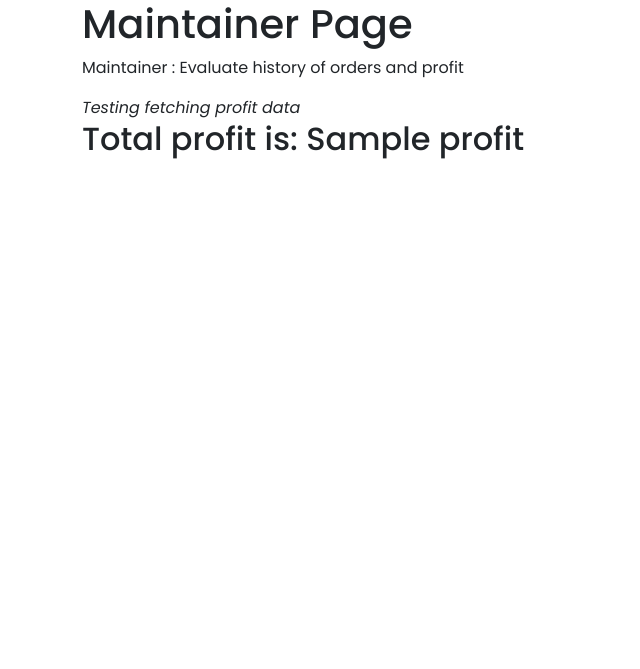
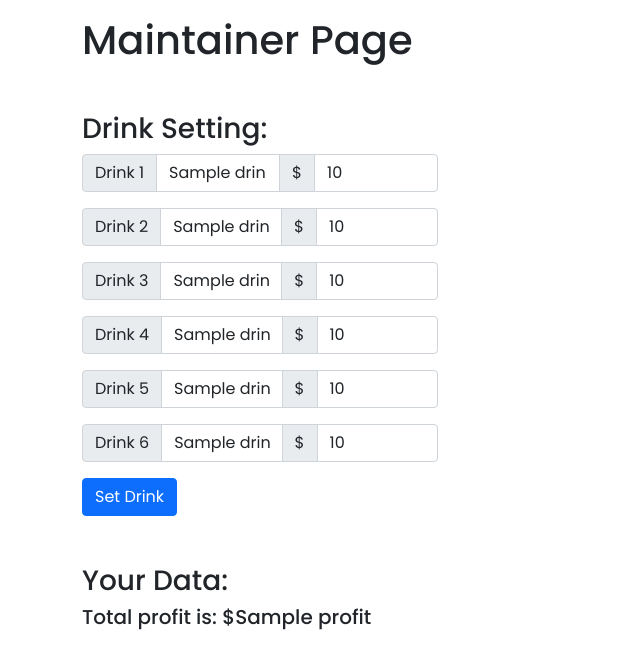
Before and after one commit to Trisentosa/SmartDispenser, a Flask app: template website/templates/maintainer.html in a window 1280 px wide. Shown: the top 669 px of the page, without its empty margins (0-640 px from the left). Run offline with Flask 2, Linux system fonts and the light colour scheme; the template is opened without the code that fills it: most values are stand-ins (such as "Sample title", 1, 10 or a date in 2020).

Commit message:
maintainer page - drink setting, auto detect payment

```diff
--- a/website/main.py
+++ b/website/main.py
@@ -24,10 +24,11 @@ config = {
 firebase = pyrebase.initialize_app(config)
 db = firebase.database()
 
-# Routes
+### BASIC ROUTES ###
 @app.route("/", methods=["GET"])
 def home():
-    return render_template("home.html")
+    drinkSetting = db.child("maintainer").child("drinkSetting").get().val()
+    return render_template("home.html", drinkSetting=drinkSetting)
 
 @app.route("/login", methods=["GET"])
 def login():
@@ -39,7 +40,9 @@ def register():
 
 @app.route("/maintainer", methods=["GET"])
 def maintainer():
-    return render_template("maintainer.html")
+    totalProfit = db.child("maintainer").child("totalProfit").get().val()
+    drinkSetting = db.child("maintainer").child("drinkSetting").get().val()
+    return render_template("maintainer.html", profit=totalProfit, drinkSetting=drinkSetting)
 
 @app.route("/controller", methods=["GET","POST"])
 def controller():
@@ -52,6 +55,7 @@ def controller():
             statusArray.append("OFF")
 
     if request.method == 'GET':
+        #Get request is temporary only
         return render_template("controller.html", statusArray=statusArray)
     else:
         paypalToken = payment.getToken()
@@ -66,9 +70,9 @@ def controller():
             price = db.child("currentOrder").child("price").get().val()
             currentProfit = db.child("maintainer").child("totalProfit").get().val()
             newProfit = db.child("maintainer").child("totalProfit").set(currentProfit+price)
-            return render_template("maintainer.html", profit = newProfit)
+            return render_template("controller.html", statusArray=statusArray)
 
-### COntrol Pump ###
+### Control Pump ###
 
 @app.route("/pump/<pumpNumber>", methods=["POST"])
 def push(pumpNumber):
@@ -85,25 +89,16 @@ def push(pumpNumber):
 
 ### PAYMENT REST API ###
 
-@app.route('/cancelOrder', methods=['POST'])
-def cancelOrder():
-    orderID = db.child("currentOrder").child("orderID").get()
-
-    #Cancel Order
-    paypalToken = payment.getToken()
-    headers = {"Authorization":"Bearer {}".format(paypalToken)}
-    cancelRequest = requests.delete("https://api-m.sandbox.paypal.com/v1/checkout/orders/{}".format(orderID.val()), headers=headers)
-    print(cancelRequest.status_code)
-    return redirect(url_for("home") )
-
-
 @app.route('/makeOrder', methods=['POST'])
 def makeOrder():
+    # Get form data
     formData = request.form # Get form data
+    drinkNumber = formData["drink"]
+    drinkName = db.child("maintainer").child("drinkSetting").child("drink{}".format(drinkNumber)).child("name").get().val()
+    drinkPrice = db.child("maintainer").child("drinkSetting").child("drink{}".format(drinkNumber)).child("price").get().val()
 
     # Create order request to paypal backend
-    orderValue =  payment.getTotalPrice(formData["drink"])
-    jsonData = payment.makePaypalJSON("Team Kiwi Drink", "Order: {} flavor".format(formData["drink"]), orderValue)
+    jsonData = payment.makePaypalJSON("Team Kiwi Drink", "Order: {} flavor".format(drinkName), drinkPrice)
     paypalToken = payment.getToken()
     headers = {"Authorization":"Bearer {}".format(paypalToken)}
     orderData = requests.post("https://api-m.sandbox.paypal.com/v2/checkout/orders", headers=headers, json=jsonData)
@@ -117,11 +112,34 @@ def makeOrder():
 
     #store order info (order id, drink type, price)
     db.child("currentOrder").child("orderID").set(orderID)
-    db.child("currentOrder").child("drink").set(formData["drink"])
-    db.child("currentOrder").child("price").set(orderValue)
+    db.child("currentOrder").child("drink").set(drinkName)
+    db.child("currentOrder").child("price").set(drinkPrice)
     db.child("currentOrder").child("orderLink").set(paymentLink)
 
-    return render_template("payOrder.html", drink=formData["drink"], value = orderValue, orderID=orderID, paypalToken=paypalToken)
+    return render_template("payOrder.html", drink=drinkName, value = drinkPrice, orderID=orderID, paypalToken=paypalToken)
+
+@app.route('/cancelOrder', methods=['POST'])
+def cancelOrder():
+    orderID = db.child("currentOrder").child("orderID").get()
+
+    #Cancel Order
+    paypalToken = payment.getToken()
+    headers = {"Authorization":"Bearer {}".format(paypalToken)}
+    cancelRequest = requests.delete("https://api-m.sandbox.paypal.com/v1/checkout/orders/{}".format(orderID.val()), headers=headers)
+    print(cancelRequest.status_code)
+    return redirect(url_for("home") )
+
+### MAINTAINER ROUTE ###
+@app.route('/setDrink', methods=['POST'])
+def setDrink():
+    formData = request.form # Get form data
+    print(formData)
+    for i in range(1,7):
+        drinkName = formData["drink{}".format(i)]
+        drinkPrice = 0 if float(formData["price{}".format(i)]) < 0 else float(formData["price{}".format(i)])
+        db.child("maintainer").child("drinkSetting").child("drink{}".format(i)).child("name").set(drinkName)
+        db.child("maintainer").child("drinkSetting").child("drink{}".format(i)).child("price").set(drinkPrice)
+    return redirect(url_for("home") )
 
 if __name__ == '__main__':
     app.run(debug=True)
--- a/website/templates/base.html
+++ b/website/templates/base.html
@@ -6,6 +6,7 @@
   <head>
     <meta charset="utf-8" />
     <meta name="viewport" content="width=device-width, initial-scale=1" />
+    <title>Smart Dispenser</title>
 
     <!-- BOOTSTRAP 5-->
     <link
--- a/website/templates/controller.html
+++ b/website/templates/controller.html
@@ -1,7 +1,7 @@
 {% extends "base.html" %} {% block title %}Maintainer{% endblock %} {% block
 head %} {% endblock %} {% block content %}
 <h1>Controller Page</h1>
-<p>Controller : Controls pump</p>
+<p>Controller : Controls pump for testing purposes</p>
 
 <button class="btn btn-info" id="pump1">Pump 1 : {{statusArray[0]}}</button>
 <button class="btn btn-info" id="pump2">Pump 2 : {{statusArray[1]}}</button>
--- a/website/templates/maintainer.html
+++ b/website/templates/maintainer.html
@@ -1,8 +1,29 @@
 {% extends "base.html" %} {% block title %}Maintainer{% endblock %} {% block
 head %} {% endblock %} {% block content %}
-<h1>Maintainer Page</h1>
-<p>Maintainer : Evaluate history of orders and profit</p>
+<h1 class="my-3">Maintainer Page</h1>
 
-<i>Testing fetching profit data</i>
-<h2>Total profit is: {{profit}}</h2>
+<div class="row my-5">
+  <h3>Drink Setting:</h3>
+  <form action="/setDrink" method="post" class="col-4">
+    {% for i in range(1,7) %}
+    <div class="input-group mb-3">
+      <span class="input-group-text">Drink {{i}}</span>
+      <input type="text" class="form-control" name="drink{{i}}"
+      value="{{drinkSetting["drink{}".format(i)]["name"]}}" placeholder="Drink
+      name..." />
+      <span class="input-group-text">$</span>
+      <input type="number" class="form-control" placeholder="Price"
+      name="price{{i}}" value={{drinkSetting["drink{}".format(i)]["price"] }}
+      step=".01" />
+    </div>
+    {% endfor %}
+    <button type="submit" class="btn btn-primary">Set Drink</button>
+  </form>
+</div>
+
+<div class="row my-5">
+  <h3>Your Data:</h3>
+  <h5>Total profit is: ${{profit}}</h5>
+</div>
+
 {% endblock %}
```
Also changed, not shown: website/templates/home.html (+9 -38 lines), website/static/images/barcode.png.
